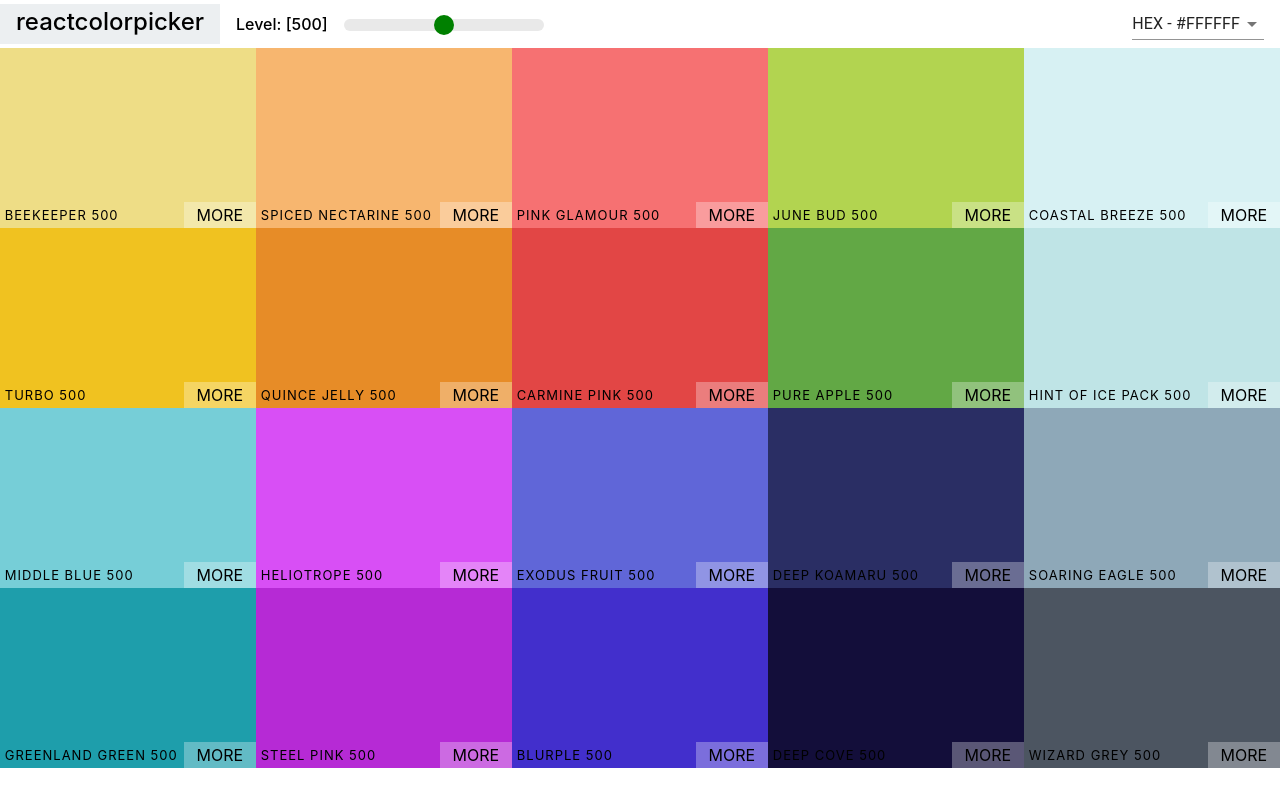
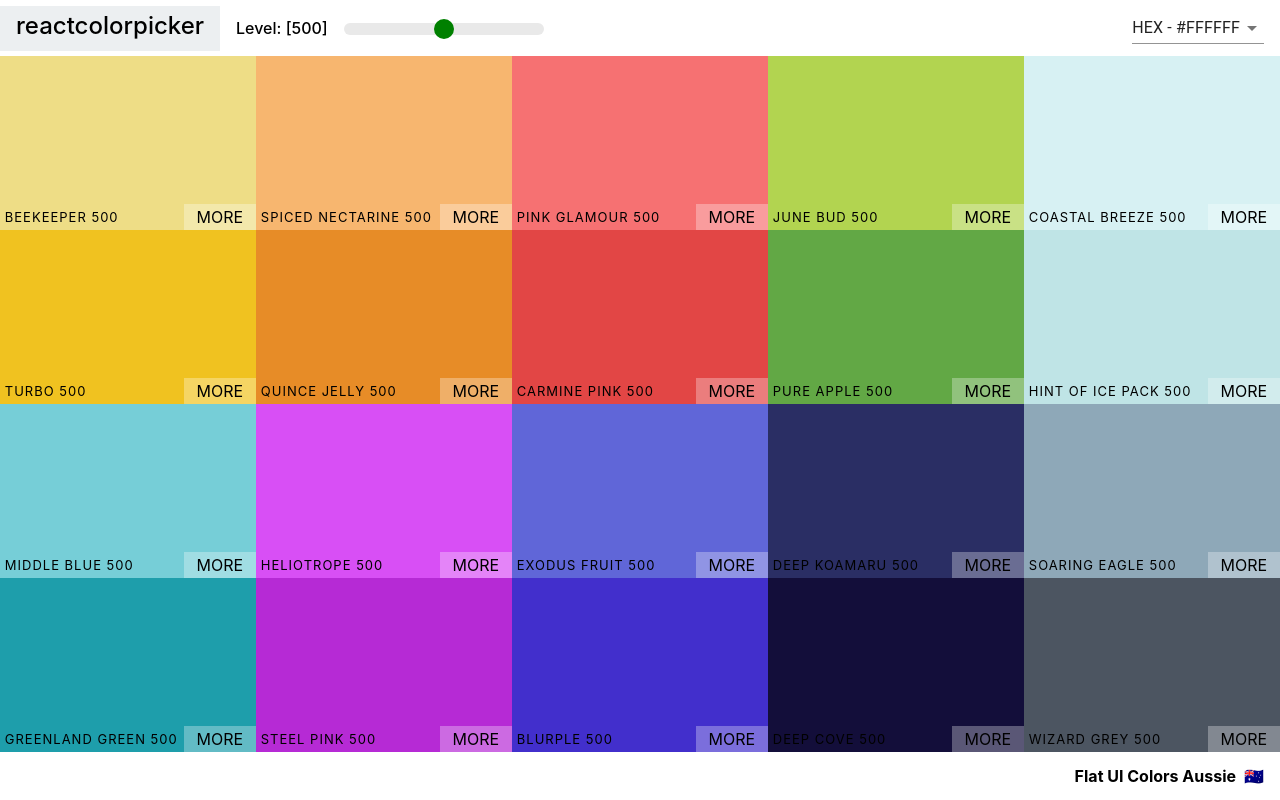
Before and after one commit to SumanIslam/ui-color-palette-react, a React (Create React App) app: page /palette/flat-ui-colors-american in a window 1280 px wide. Built offline with nearby package versions, Linux system fonts and the light colour scheme.

Commit message:
color footer added

```diff
--- a/src/ColorHelpers.js
+++ b/src/ColorHelpers.js
@@ -6,7 +6,7 @@ function generatePalette(starterPalette) {
   const newPalette = {
     paletteName: starterPalette.paletteName,
     id: starterPalette.id,
-    emogi: starterPalette.emogi,
+    emoji: starterPalette.emoji,
     colors: {},
   };
 
--- a/src/Navbar.css
+++ b/src/Navbar.css
@@ -2,7 +2,7 @@
   display: flex;
   align-items: center;
   justify-content: flex-start;
-  height: 6vh;
+  height: 7vh;
 }
 
 .Navbar .logo {
@@ -10,8 +10,8 @@
   background: #eceff1;
   padding: 0 1rem;
   margin-right: 1rem;
-  height: 40px;
-  line-height: 35px;
+  height: 45px;
+  line-height: 39px;
   font-size: 150%;
   font-weight: 500;
 }
--- a/src/Palette.css
+++ b/src/Palette.css
@@ -3,5 +3,17 @@
   overflow: hidden;
 }
 .Palette-colors {
-  height: 90vh;
+  height: 87vh;
 }
+.Palette-footer {
+  height: 6vh;
+  background: white;
+  display: flex;
+  justify-content: flex-end;
+  align-items: center;
+  font-weight: bold;
+  margin-right: 0.5rem;
+}
+.emoji {
+  margin: 0 0.5rem;
+}
--- a/src/Palette.js
+++ b/src/Palette.js
@@ -26,8 +26,7 @@ class Palette extends Component {
 
   render() {
     const { level, format } = this.state;
-    const { colors } = this.props.palette;
-
+    const { colors, paletteName, emoji } = this.props.palette;
     const colorBoxes = colors[level].map((color) => (
       <ColorBox key={color.name} background={color[format]} name={color.name} />
     ));
@@ -40,9 +39,13 @@ class Palette extends Component {
           changeLevel={this.changeLevel}
           handleChange={this.changeFormat}
         />
-        {/* colorboxes goes here */}
+        {/* color boxes goes here */}
         <div className="Palette-colors">{colorBoxes}</div>
         {/* footer goes here */}
+        <footer className="Palette-footer">
+          {paletteName}
+          <span className="emoji"> {emoji}</span>
+        </footer>
       </div>
     );
   }
--- a/src/SeedColors.js
+++ b/src/SeedColors.js
@@ -109,7 +109,7 @@ export default [
   {
     paletteName: "Flat UI Colors Aussie",
     id: "flat-ui-colors-aussie",
-    emoji: "🇦🇺",
+    emoji: '🇦🇺',
     colors: [
       { name: "Beekeeper", color: "#f6e58d" },
       { name: "Spiced Nectarine", color: "#ffbe76" },
```
Also changed, not shown: src/Navbar.js (+3 -6 lines).
